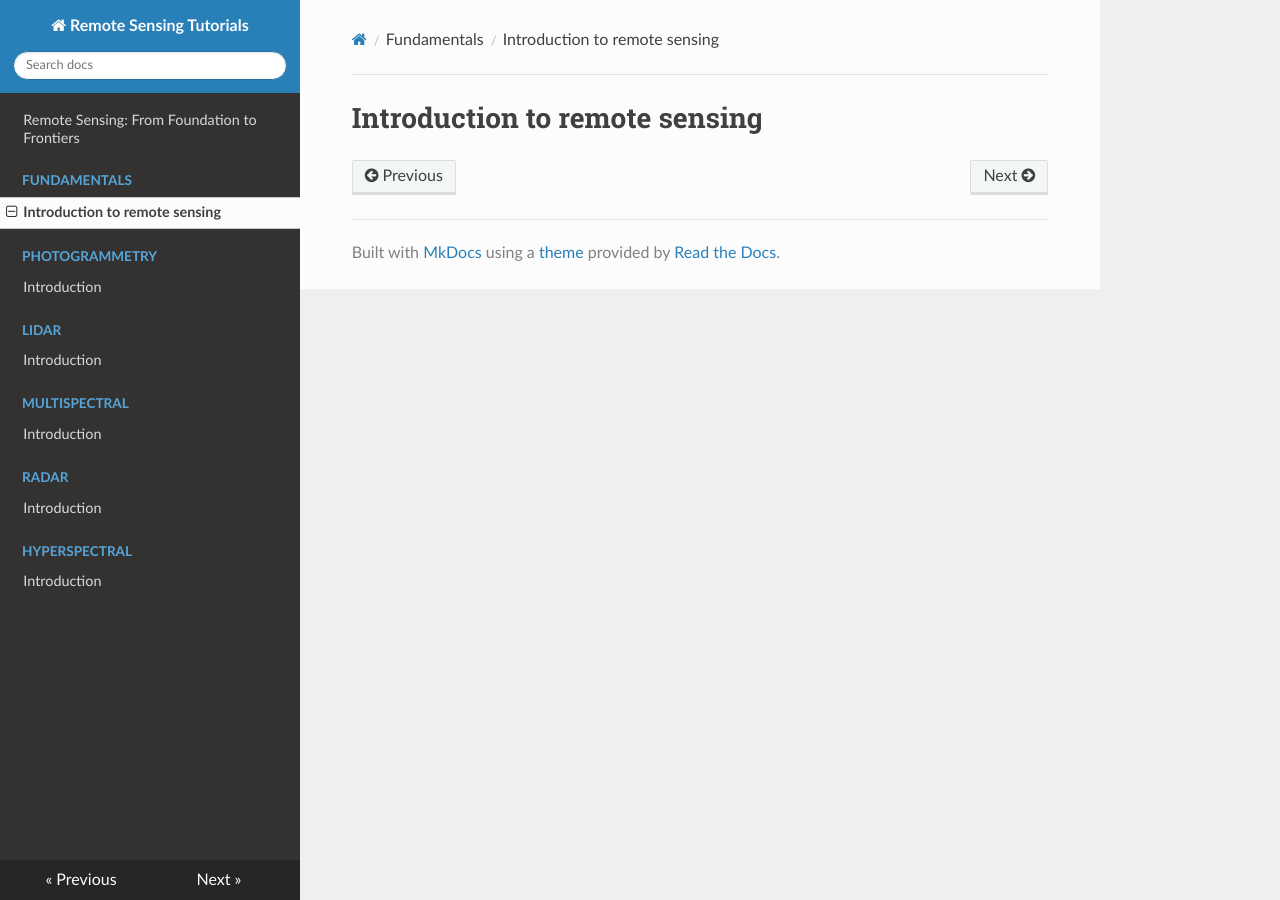
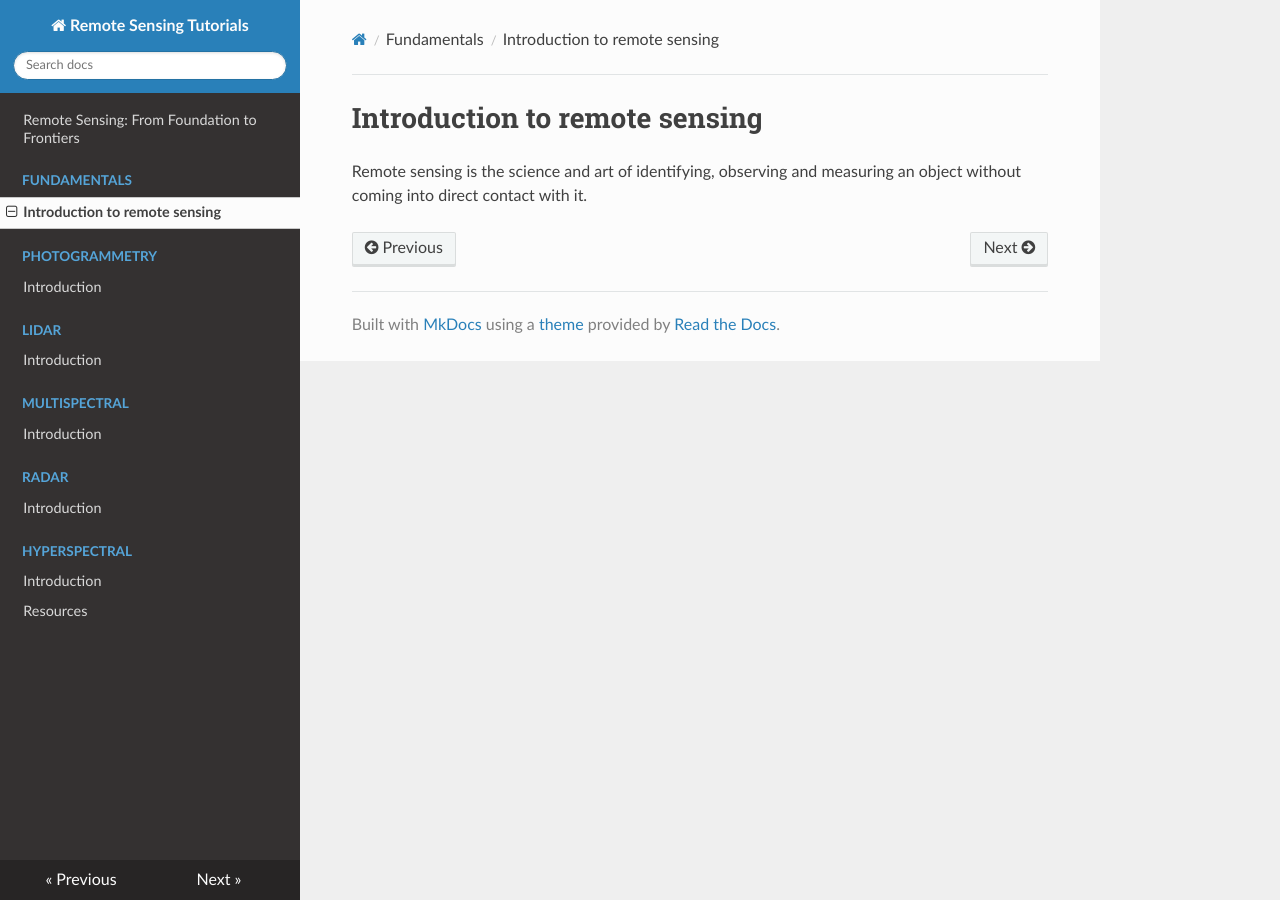
Before and after one commit to Surfix/remote-sensing-tutorials, an MkDocs documentation site: the page built from docs/fundamentals/intro-to-remote-sensing.md, in a window 1280 px wide. Built offline with MkDocs 1.6.1, drawn with Linux system fonts in a browser that asks for light colours; nearby versions of some CDN libraries.

Commit message:
added resources topics

```diff
--- a/docs/fundamentals/intro-to-remote-sensing.md
+++ b/docs/fundamentals/intro-to-remote-sensing.md
@@ -1 +1,3 @@
 # Introduction to remote sensing
+
+Remote sensing is the science and art of identifying, observing and measuring an object without coming into direct contact with it.
--- a/mkdocs.yml
+++ b/mkdocs.yml
@@ -13,4 +13,5 @@ nav:
       - radar/intro-to-radar.md
   - hyperspectral:
       - hyperspectral/intro-to-hyperspectral.md
+  - resources.md
 theme: readthedocs
```
Also changed, not shown: docs/resources.md (added, +15 -0 lines).
